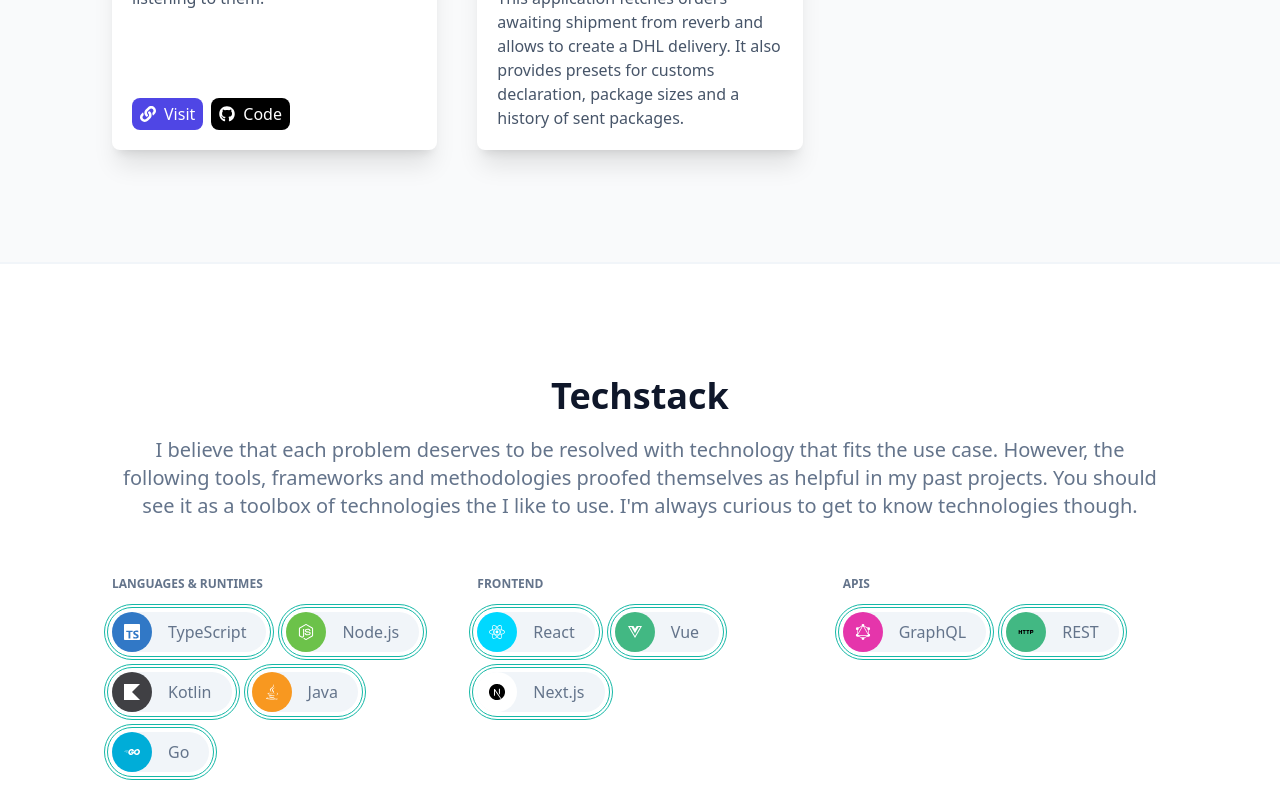
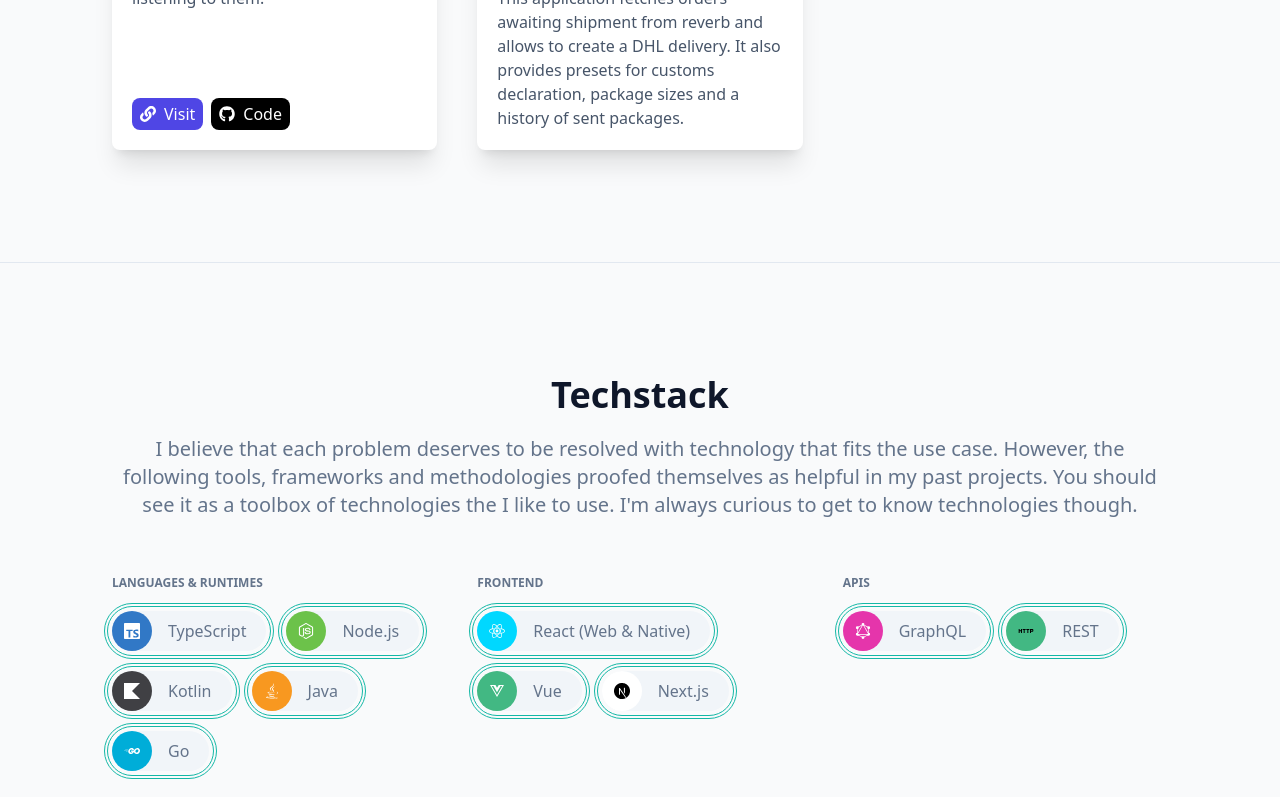
Before and after one commit to yanniz0r/Inseldu.de, a Next.js app: page / in a window 1280 px wide. Shown: the part 2000-2797 px from the top of the page. Built offline with nearby package versions, Linux system fonts and the light colour scheme.

Commit message:
feat: generic section

```diff
--- a/components/footer.tsx
+++ b/components/footer.tsx
@@ -7,11 +7,11 @@
 
 const Footer: FC<FooterProps> = (props) => {
   const year = new Date().getFullYear()
-  return <div className="px-28 py-14 bg-gradient-to-r from-slate-800 to-slate-700 flex flex-row items-center dark:border-t dark:border-t-slate-600">
-    <div>
-      <p className="text-slate-200 inline">Yannic Inselmann &middot; {year}</p>
+  return <div className="px-28 py-14 bg-gradient-to-r from-slate-800 to-slate-700 flex flex-row items-center dark:border-t dark:border-t-slate-600 flex-wrap">
+    <div className="w-full md:w-auto">
+      <p className="text-slate-200 text-center md:text-left py-5">Yannic Inselmann &middot; {year}</p>
     </div>
-    <div className="flex-grow flex items-center justify-end gap-3">
+    <div className="flex-grow flex items-center justify-center md:justify-end gap-3 w-full md:w-auto">
       <SocialLink color="#1da1f2" href="https://twitter.com/yanniz0r">
         <FaTwitter />
       </SocialLink>
--- a/components/pages/index/hero.tsx
+++ b/components/pages/index/hero.tsx
@@ -6,7 +6,7 @@
 const Hero: FC<HeroProps> = (props) => {
   return (
     <div className="relative h-screen lg:grid lg:grid-cols-2">
-      <div className="relative z-10 flex h-screen w-full items-center bg-gray-100 bg-opacity-50 dark:bg-slate-800 dark:bg-opacity-90 lg:bg-opacity-100 dark:lg:bg-opacity-100">
+      <div className="relative z-10 flex h-screen w-full items-center bg-gray-100 bg-opacity-50 dark:bg-slate-800 bg-opacity-90 lg:bg-opacity-100 dark:lg:bg-opacity-100">
         <div className="flex flex-col gap-5 px-10 lg:px-28">
           <small className="text-2xl font-light text-slate-900 dark:text-slate-200">
             Hello, my name is
--- a/components/pages/index/projects.tsx
+++ b/components/pages/index/projects.tsx
@@ -1,12 +1,12 @@
 import { FC } from "react";
 import ProjectCard from "../../project-card";
+import Section from "../../section";
 
 interface ProjectsProps {}
 
 const Projects: FC<ProjectsProps> = (props) => {
   return (
-    <div className="min-h-screen border-t border-slate-200 bg-gray-50 dark:border-slate-700 dark:bg-slate-900">
-      <div className="p-28">
+    <Section>
       <h2 className="text-center text-4xl font-extrabold text-slate-900 dark:text-slate-50">
         Projects
       </h2>
@@ -90,8 +90,7 @@
           </p>
         </ProjectCard>
       </div>
-      </div>
-    </div>
+    </Section>
   );
 };
 
--- a/components/pages/index/techstack.tsx
+++ b/components/pages/index/techstack.tsx
@@ -17,12 +17,13 @@
 } from "react-icons/si";
 import { MdHttp } from "react-icons/md";
 import TechnologyTile from "../../technology-tile";
+import Section from "../../section";
 
 interface TechstackProps {}
 
 const Techstack: FC<TechstackProps> = (props) => {
   return (
-    <div className="border-t-2 border-slate-100 p-28 dark:border-slate-800 dark:bg-slate-900">
+    <Section>
       <h2 className="text-center text-4xl font-extrabold text-slate-900 dark:text-slate-50">
         Techstack
       </h2>
@@ -63,7 +64,7 @@
             </h3>
             <div className="mt-5 flex flex-wrap gap-5">
               <TechnologyTile icon={<FaReact />} color="#00d8ff" dark>
-                React
+                React (Web & Native)
               </TechnologyTile>
               <TechnologyTile icon={<FaVuejs />} color="#42b883" dark>
                 Vue
@@ -123,7 +124,7 @@
           </div>
         </div>
       </div>
-    </div>
+    </Section>
   );
 };
 
--- /dev/null
+++ b/components/section.tsx
@@ -0,0 +1,12 @@
+import { FC } from "react"
+
+interface SectionProps {
+}
+
+const Section: FC<SectionProps> = (props) => {
+  return <div className="min-h-screen p-8 md:p-20 lg:p-28 border-t border-slate-200 bg-gray-50 dark:border-slate-700 dark:bg-slate-900">
+    {props.children}
+  </div>
+}
+
+export default Section
```
Lines whose indentation alone changed are shown as unchanged.
